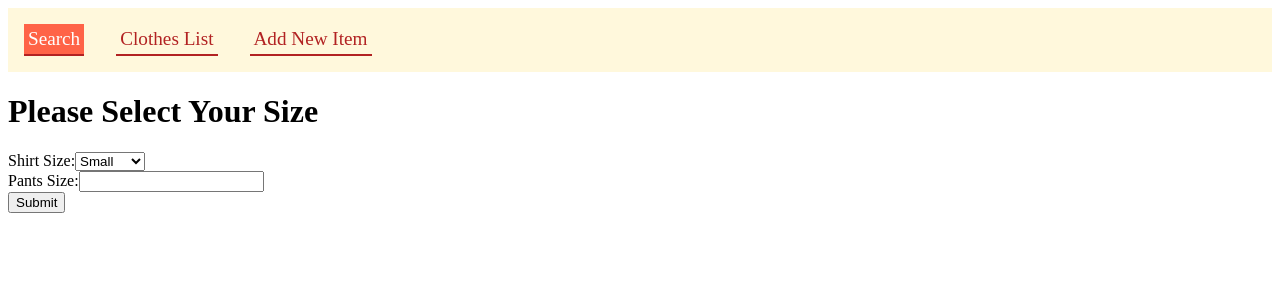
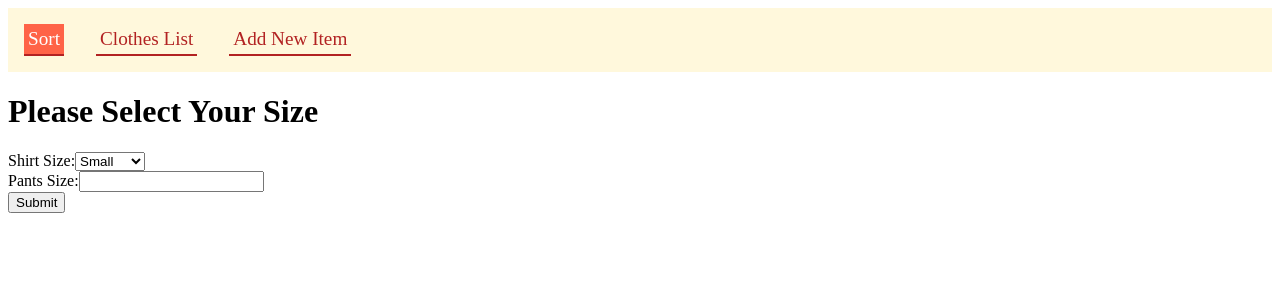
Before and after one commit to pdutra201/Phase-2-Project, a React (Create React App) app: page / in a window 1280 px wide. Shown: the top 300 px of the page. Built offline with nearby package versions, Linux system fonts and the light colour scheme; no server answers.

Commit message:
updated Search to Sort

```diff
--- a/src/components/App.js
+++ b/src/components/App.js
@@ -1,7 +1,7 @@
 import './App.css';
 import Navbar from './Navbar';
 import ClothesList from './ClothesList';
-import Search from './Search';
+import Sort from './Sort';
 import NewItem from './NewItem';
 import React, {useEffect, useState} from 'react';
 import { Route, Routes } from "react-router-dom";
@@ -59,12 +59,12 @@ function App() {
         setItemList(newList)
       })
   }
-  console.log(itemList)
+
   return (
     <div >
       <Navbar />
       <Routes>
-        <Route path="/" element={<Search searchSize={searchSize} setSearchSize={setSearchSize}/>}/>
+        <Route path="/" element={<Sort searchSize={searchSize} setSearchSize={setSearchSize}/>}/>
         <Route path="/clotheslist" element={<ClothesList itemList={newList} handleDelete={handleDelete}/>}/>
         <Route path="/addnewitem" element={<NewItem addNewItem={addNewItem}/>}/>
       </Routes>
--- a/src/components/Navbar.js
+++ b/src/components/Navbar.js
@@ -6,7 +6,7 @@ function Navbar(){
     return(
         <nav>
             <NavLink to="/">
-                Search
+                Sort
             </NavLink>
             <NavLink to="/clotheslist" >
                 Clothes List
```
Also changed, not shown: src/components/Sort.js (renamed from src/components/Search.js).
